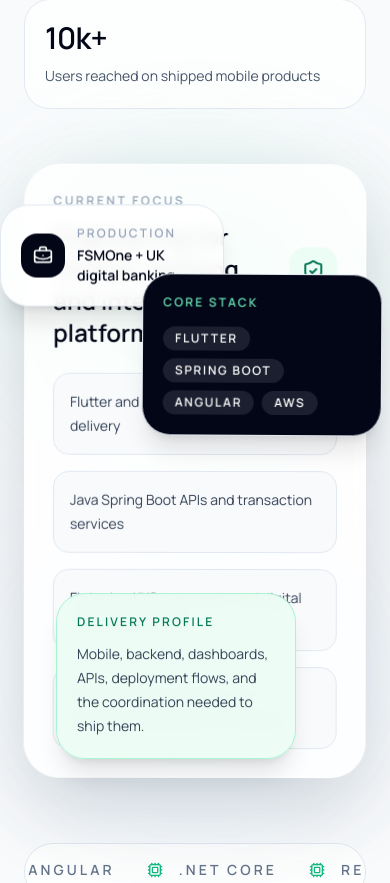
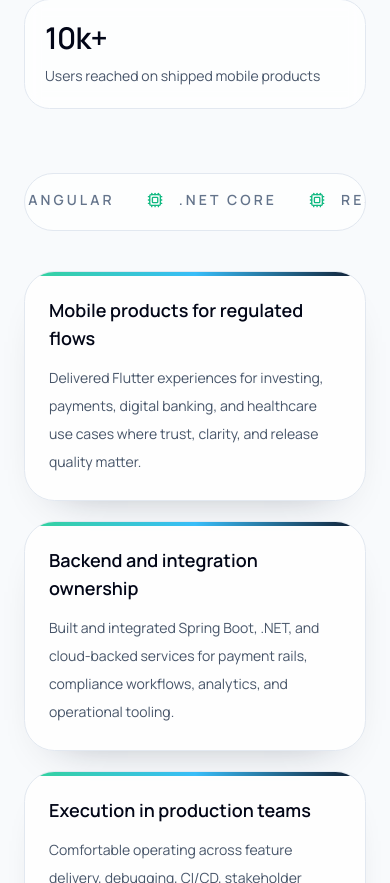
Before and after one commit to Roger-wsy/simple-portfolio, a React (Vite) app: page / in a window 390 px wide. Shown: the part 1141-2024 px from the top of the page. Built offline with nearby package versions, Linux system fonts and the light colour scheme.

Commit message:
remove card for mobile view

```diff
--- a/src/versions/RevampPortfolio.jsx
+++ b/src/versions/RevampPortfolio.jsx
@@ -277,7 +277,7 @@ export default function RevampPortfolio({ data }) {
             </div>
           </div>
 
-          <div className="relative min-h-[34rem]">
+          <div className="relative hidden min-h-[34rem] lg:block">
             <div className="absolute inset-x-8 top-8 h-48 rounded-full bg-emerald-300/30 blur-3xl dark:bg-emerald-500/20" />
             <div className="absolute inset-x-12 bottom-6 h-40 rounded-full bg-sky-300/25 blur-3xl dark:bg-sky-500/15" />
 
```
Also changed, not shown: 5 other files (tests, documents, lock files or other folders).
